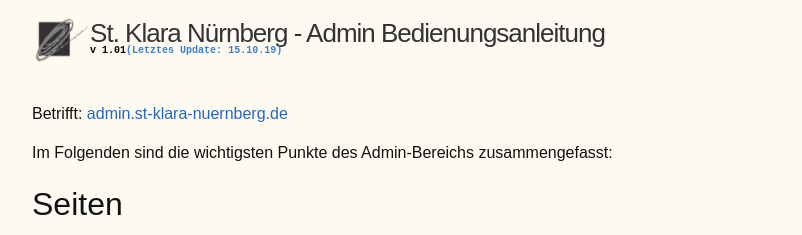
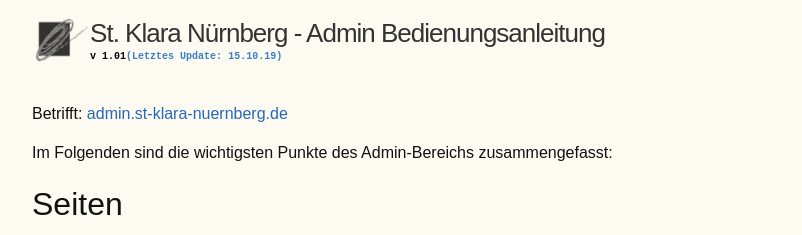
Before and after one commit to thisisgene/st-klara-admin-manual, a Jekyll site: the page built from index.html, in a window 1280 px wide. Shown: the top 235 px of the page, without its empty margins (238-1040 px from the left). Built offline with Jekyll 4.4.1, drawn with Linux system fonts in a browser that asks for light colours; the list of posts is cut into pages by our own code.

Commit message:
Changed style for mobile

```diff
--- a/_sass/whiteglass/_layout.scss
+++ b/_sass/whiteglass/_layout.scss
@@ -26,14 +26,18 @@
       color: #333 !important;
       font-size: 26px;
       font-weight: 300;
-      line-height: 0.5;
+      line-height: 1;
       margin-bottom: 0;
       letter-spacing: -1px;
+      @media (max-width: 720px) {
+        font-size: 18px;
+      }
     }
     small {
       font-family: 'Courier New', Courier, monospace;
       font-size: 10px;
       font-weight: bold;
+      margin-top: -10px;
       color: #000;
     }
     .update-time {
```
